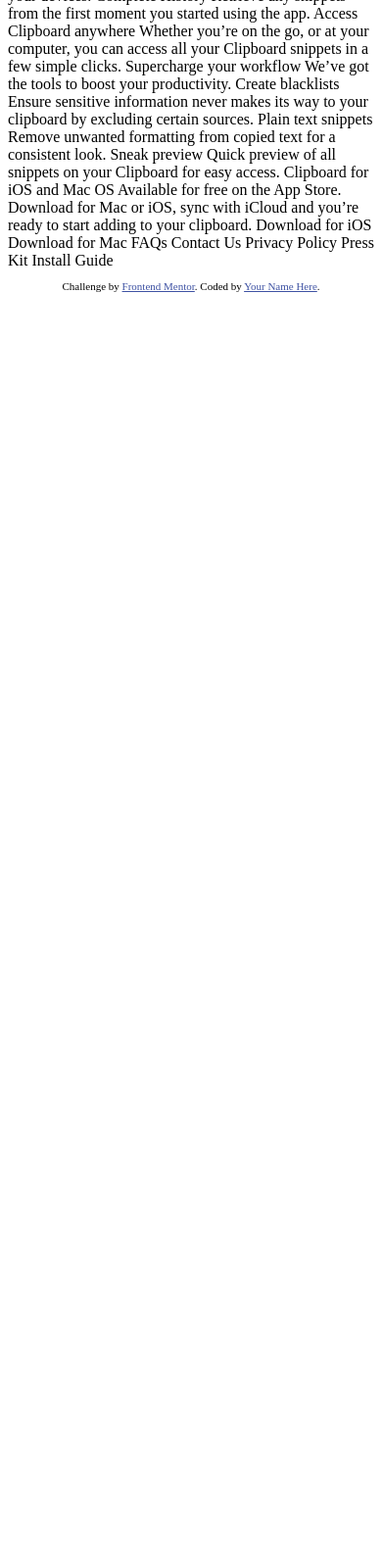
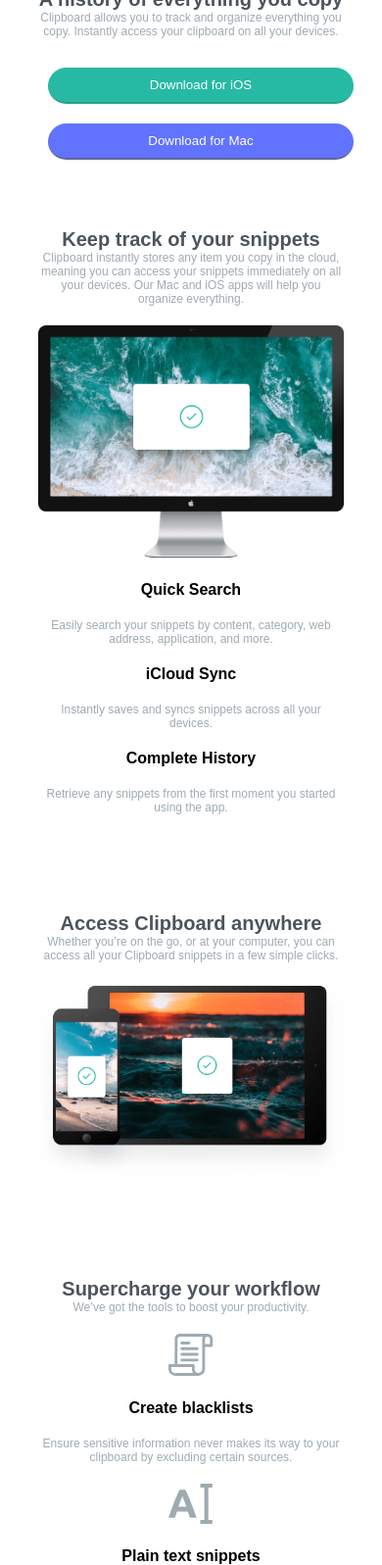
Before and after one commit to Jitesh117/clipboard-landing-page-frontend-mentor, a plain HTML site: page index.html in a window 390 px wide. Shown: the part 201-1798 px from the top of the page at 98% size. Before the commit the page ends 844 px from the top, so only its background shows below. Drawn offline with Linux system fonts and the light colour scheme; a web font is replaced by a local one.

Commit message:
completed mobile design

```diff
--- a/index.html
+++ b/index.html
@@ -1,86 +1,132 @@
 <!DOCTYPE html>
 <html lang="en">
   <head>
-  <meta charset="UTF-8">
-  <meta name="viewport" content="width=device-width, initial-scale=1.0"> <!-- displays site properly based on user's device -->
+    <meta charset="UTF-8" />
+    <meta name="viewport" content="width=device-width, initial-scale=1.0" />
+    <!-- displays site properly based on user's device -->
 
-  <link rel="icon" type="image/png" sizes="32x32" href="./images/favicon-32x32.png">
+    <link
+      rel="icon"
+      type="image/png"
+      sizes="32x32"
+      href="./images/favicon-32x32.png"
+    />
+    <link rel="preconnect" href="https://fonts.googleapis.com" />
+    <link rel="preconnect" href="https://fonts.gstatic.com" crossorigin />
+    <link
+      href="https://fonts.googleapis.com/css2?family=Bai+Jamjuree:wght@400;600&display=swap"
+      rel="stylesheet"
+    />
+    <link rel="stylesheet" href="style.css" />
 
     <title>Frontend Mentor | Clipboard landing page</title>
 
     <!-- Feel free to remove these styles or customise in your own stylesheet 👍 -->
     <style>
-    .attribution { font-size: 11px; text-align: center; }
-    .attribution a { color: hsl(228, 45%, 44%); }
+      .attribution {
+        font-size: 11px;
+        text-align: center;
+      }
+      .attribution a {
+        color: hsl(228, 45%, 44%);
+      }
     </style>
   </head>
   <body>
+    <main>
+      <section id="hero">
+        <img id="logo" src="./images/logo.svg" alt="" />
+        <h1>A history of everything you copy</h1>
+        <p>
+          Clipboard allows you to track and organize everything you copy.
+          Instantly access your clipboard on all your devices.
+        </p>
+        <button class="iOS btn">Download for iOS</button>
+        <button class="mac btn">Download for Mac</button>
+      </section>
+      <section id="track">
+        <h1>Keep track of your snippets</h1>
+        <p>
+          Clipboard instantly stores any item you copy in the cloud, meaning you
+          can access your snippets immediately on all your devices. Our Mac and
+          iOS apps will help you organize everything.
+        </p>
+        <img class="images" src="./images/image-computer.png" alt="" />
+        <h2>Quick Search</h2>
+        <p>
+          Easily search your snippets by content, category, web address,
+          application, and more.
+        </p>
+        <h2>iCloud Sync</h2>
+        <p>Instantly saves and syncs snippets across all your devices.</p>
+        <h2>Complete History</h2>
+        <p>
+          Retrieve any snippets from the first moment you started using the app.
+        </p>
+      </section>
 
-  A history of everything you copy
-
-  Clipboard allows you to track and organize everything you
-  copy. Instantly access your clipboard on all your devices.
-
-  Download for iOS
-  Download for Mac
-
-  Keep track of your snippets
-
-  Clipboard instantly stores any item you copy in the cloud,
-  meaning you can access your snippets immediately on all your
-  devices. Our Mac and iOS apps will help you organize everything.
-
-  Quick Search
-
-  Easily search your snippets by content, category, web address, application, and more.
-
-  iCloud Sync
-
-  Instantly saves and syncs snippets across all your devices.
-
-  Complete History
-
-  Retrieve any snippets from the first moment you started using the app.
-
-  Access Clipboard anywhere
-
-  Whether you’re on the go, or at your computer, you can access all your Clipboard
-  snippets in a few simple clicks.
-
-  Supercharge your workflow
-
-  We’ve got the tools to boost your productivity.
-
-  Create blacklists
-
-  Ensure sensitive information never makes its way to your clipboard by excluding certain sources.
-
-  Plain text snippets
-
+      <section id="access">
+        <h1>Access Clipboard anywhere</h1>
+        <p>
+          Whether you’re on the go, or at your computer, you can access all your
+          Clipboard snippets in a few simple clicks.
+        </p>
+        <img class="images" src="./images/image-devices.png" alt="" />
+      </section>
+      <section>
+        <h1>Supercharge your workflow</h1>
+        <p>We’ve got the tools to boost your productivity.</p>
+        <img class="svgs" src="./images/icon-blacklist.svg" alt="" />
+        <h2>Create blacklists</h2>
+        <p>
+          Ensure sensitive information never makes its way to your clipboard by
+          excluding certain sources.
+        </p>
+        <img class="svgs" src="./images/icon-text.svg" alt="" />
+        <h2>Plain text snippets</h2>
+        <p>
           Remove unwanted formatting from copied text for a consistent look.
-
-  Sneak preview
-
-  Quick preview of all snippets on your Clipboard for easy access.
-
-  Clipboard for iOS and Mac OS
-
-  Available for free on the App Store. Download for Mac or iOS, sync with iCloud
-  and you’re ready to start adding to your clipboard.
-
-  Download for iOS
-  Download for Mac
-
-  FAQs
-  Contact Us
-  Privacy Policy
-  Press Kit
-  Install Guide
-
+        </p>
+        <img class="svgs" src="./images/icon-preview.svg" alt="" />
+        <h2>Sneak preview</h2>
+        <p>Quick preview of all snippets on your Clipboard for easy access.</p>
+      </section>
+      <div id="company">
+        <img class="logos" src="./images/logo-google.png" alt="" />
+        <img class="logos" class="logos" src="./images/logo-ibm.png" alt="" />
+        <img class="logos" src="./images/logo-microsoft.png" alt="" />
+        <img class="logos" src="./images/logo-hp.png" alt="" />
+        <img class="logos" src="./images/logo-vector-graphics.png" alt="" />
+      </div>
+      <section>
+        <h1>Clipboard for iOS and Mac OS</h1>
+        <p>
+          Available for free on the App Store. Download for Mac or iOS, sync
+          with iCloud and you’re ready to start adding to your clipboard.
+        </p>
+        <button class="iOS btn">Download for iOS</button>
+        <button class="mac btn">Download for Mac</button>
+      </section>
+      <section id="footer">
+        <img id="footerlogo" src="./images/logo.svg" alt="" />
+        <a class="items">FAQs</a>
+        <a class="items">Contact Us</a>
+        <a class="items">Privacy Policy</a>
+        <a class="items">Press Kit</a>
+        <a class="items">Install Guide</a>
+        <div class="socials">
+          <img class="socialicons" src="./images/icon-facebook.svg" alt="">
+          <img class="socialicons" src="./images/icon-twitter.svg" alt="">
+          <img class="socialicons" src="./images/icon-instagram.svg" alt="">
+        </div>
+      </section>
+    </main>
     <footer>
       <p class="attribution">
-      Challenge by <a href="https://www.frontendmentor.io?ref=challenge" target="_blank">Frontend Mentor</a>.
-      Coded by <a href="#">Your Name Here</a>.
+        Challenge by
+        <a href="https://www.frontendmentor.io?ref=challenge" target="_blank"
+          >Frontend Mentor</a
+        >. Coded by <a href="https://github.com/Jitesh117">Jitesh117</a>.
       </p>
     </footer>
   </body>
--- /dev/null
+++ b/style.css
@@ -0,0 +1,101 @@
+:root {
+  --cyan: hsl(171, 66%, 44%);
+  --lblue: hsl(233, 100%, 69%);
+  --dblue: hsl(210, 10%, 33%);
+  --gblue: hsl(201, 11%, 66%);
+}
+* {
+  margin: 0;
+  padding: 0;
+  box-sizing: border-box;
+  font-family: "Bai Jamjuree", sans-serif;
+}
+#hero {
+  margin: 60px auto;
+}
+#track {
+  margin-bottom: 100px;
+}
+#access {
+  margin-bottom: 100px;
+}
+p {
+  margin-bottom: 20px;
+}
+.btn {
+  color: white;
+  outline: none;
+  border: none;
+  padding: 10px;
+  width: 100%;
+  margin: 10px;
+  border-radius: 25px;
+}
+.btn:hover {
+  opacity: 80%;
+  cursor: pointer;
+}
+.iOS {
+  background-color: var(--cyan);
+  border-bottom: 2px solid hsl(170, 57%, 40%);
+}
+.mac {
+  background-color: var(--lblue);
+  border-bottom: 2px solid hsl(233, 23%, 49%);
+}
+.logos {
+  width: 50%;
+  margin: 10px auto;
+}
+#company {
+  margin-bottom: 100px;
+}
+.items:hover {
+  cursor: pointer;
+}
+@media screen and (max-width: 400px) {
+  #logo {
+    width: 40%;
+  }
+  .svgs {
+    width: 15%;
+  }
+  h1 {
+    font-size: 20px;
+    color: var(--dblue);
+  }
+  h2 {
+    margin: 20px;
+    font-size: 16px;
+  }
+  p {
+    color: var(--gblue);
+    font-size: 12px;
+  }
+  main {
+    width: 80%;
+    text-align: center;
+    margin: 20px auto;
+  }
+  .images {
+    width: 100%;
+  }
+  #footerlogo {
+    width: 15%;
+  }
+  #footer {
+    margin-top: 100px;
+    color: var(--dblue);
+    display: flex;
+    flex-direction: column;
+    align-items: center;
+  }
+  .items {
+    margin: 10px;
+    font-size: 12px;
+  }
+  .socialicons{
+    margin:20px 10px;
+    width: 15px;
+  }
+}
```
Lines whose indentation alone changed are shown as unchanged.
